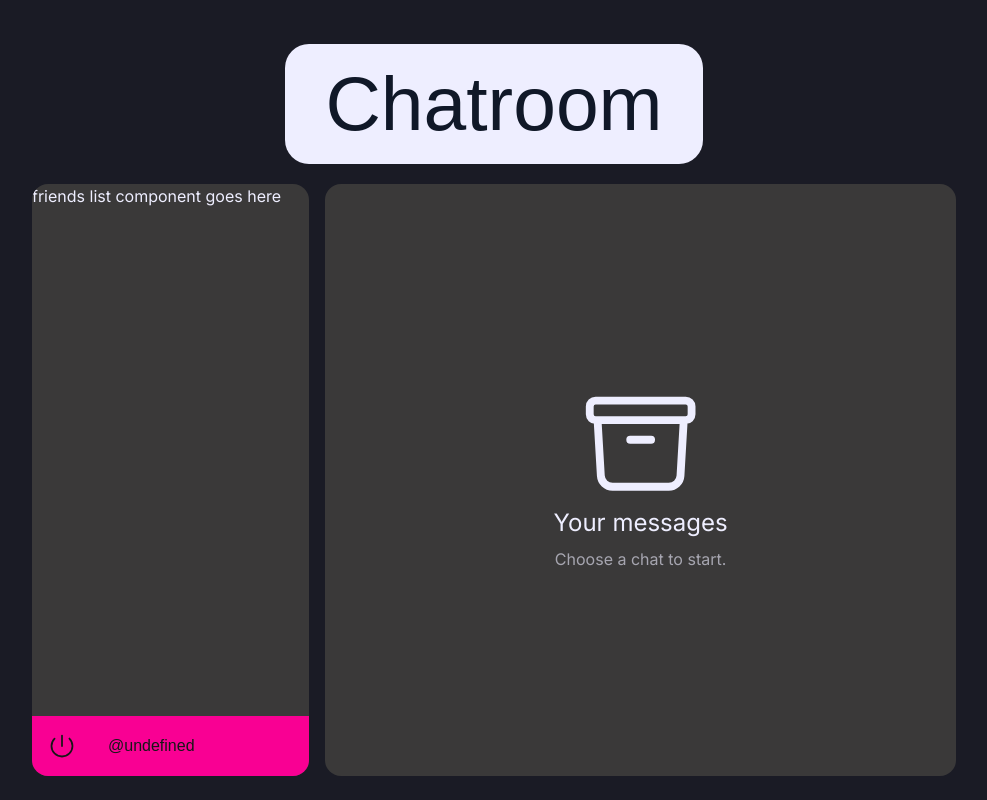
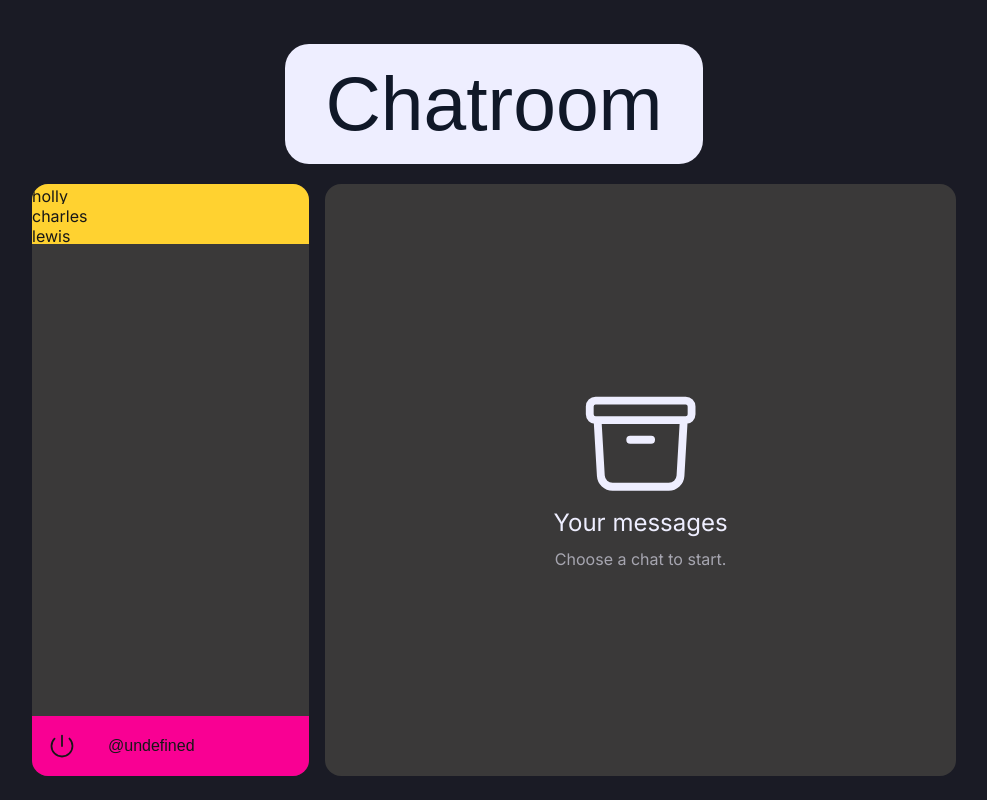
Before and after one commit to hqo998/Chatroom-Webpage, a Next.js app: page /chat in a window 1280 px wide. Shown: the whole page, without its empty margins (146-1133 px from the left). Built offline with nearby package versions, Linux system fonts and the light colour scheme; no server answers; a web font is replaced by a local one.

Commit message:
start adding chat list

```diff
--- a/app/chat/(overview)/page.tsx
+++ b/app/chat/(overview)/page.tsx
@@ -8,7 +8,7 @@ import SignOutButton from "@/ui/SignOutButton";
 export default function Home() {
   return (
     <>
-    <div className="flex-1 flex items-center justify-center overflow-y-auto bg-graphite">
+    <div className="flex-1 flex items-center justify-center bg-graphite">
       <div className="flex flex-col items-center justify-center w-1/2 h-1/3 text-lavender">
         <ArchiveBoxIcon className=""/>
         <p className="text-center text-2xl ">Your messages</p>
--- a/app/chat/layout.tsx
+++ b/app/chat/layout.tsx
@@ -1,4 +1,5 @@
 import { auth } from "@/auth";
+import FriendList from "@/ui/chat_elements/friendList";
 import { intern, bitcount } from "@/ui/fonts";
 import SignOutButton from "@/ui/SignOutButton";
 
@@ -11,8 +12,11 @@ export default async function Layout({ children }: { children: React.ReactNode }
     <div className="flex-1 min-w-3/4 grid grid-cols-1 md:grid-cols-[30%_1fr] gap-4">
       {/* friend list*/}
       <div className={`w-full h-full overflow-hidden hidden md:flex shrink-0 rounded-2xl bg-graphite ${intern.className} antialiased`}>
-        <div className="flex-1 grid grid-cols-1 grid-rows-[1fr_60px]">
-          <p className="text-lavender">friends list component goes here</p>
+        <div className="flex-1 grid grid-cols-1 grid-rows-[1fr_60px] ">
+          {/* <p className="text-lavender ">friends list component goes here</p> */}
+          <div className="flex flex-col overflow-y-auto">
+            <FriendList />
+          </div>
 
           <div className="flex w-full h-full justify-center items-center gap-4 bg-barbie-pink"> {/* action buttons */}
             {/* Signout Button - fixed square and centered */}
--- a/lib/definitions.ts
+++ b/lib/definitions.ts
@@ -5,3 +5,7 @@ export type User = {
   image_url: string;
   admin: boolean;
 }
+
+export type chatTileProps = {
+
+}
--- /dev/null
+++ b/ui/chat_elements/chatTile.tsx
@@ -0,0 +1,8 @@
+
+export default function ChatTile(props: { chatname?: string }) {
+  return (
+    <div className="bg-amber-300 border-amber-600 h-5">
+      {props.chatname}
+    </div>
+  );
+}
--- /dev/null
+++ b/ui/chat_elements/friendList.tsx
@@ -0,0 +1,29 @@
+import ChatTile from "@/ui/chat_elements/chatTile";
+
+export default function FriendList() {
+  const data = [
+    {
+      id: "1",
+      chatname: "holly",
+      last_message: "hi charlie"
+    },
+    {
+      id: "2",
+      chatname: "charles",
+      last_message: "hi blah blah blah"
+    },
+    {
+      id: "3",
+      chatname: "lewis",
+      last_message: "dog water"
+    },
+  ];
+
+  return (
+    <>
+      {data.map((chats) => (
+        <ChatTile key={chats.id} chatname={chats.chatname} />
+      ))}
+    </>
+  );
+}
```
